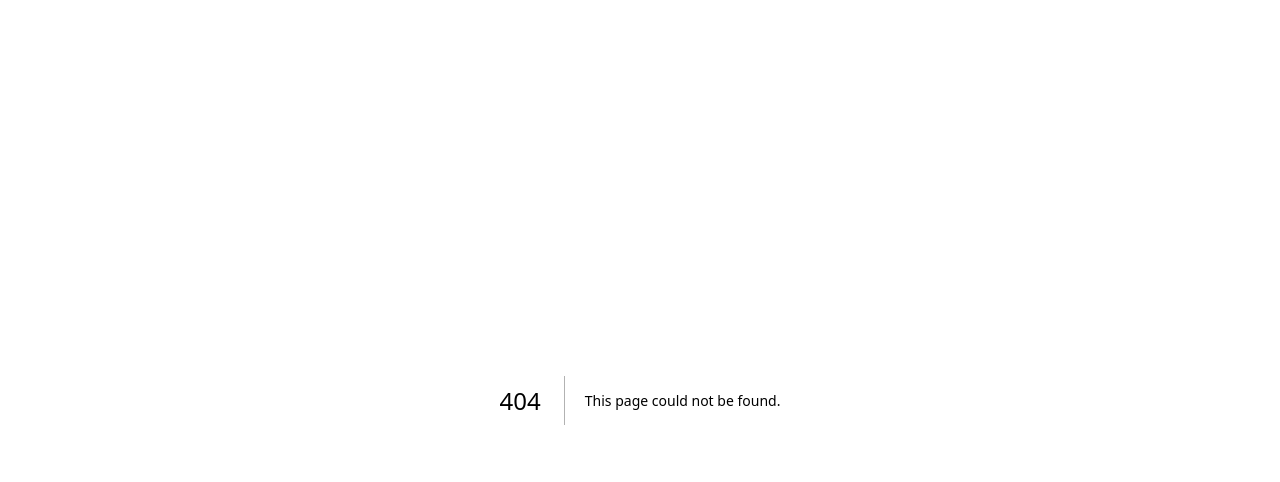
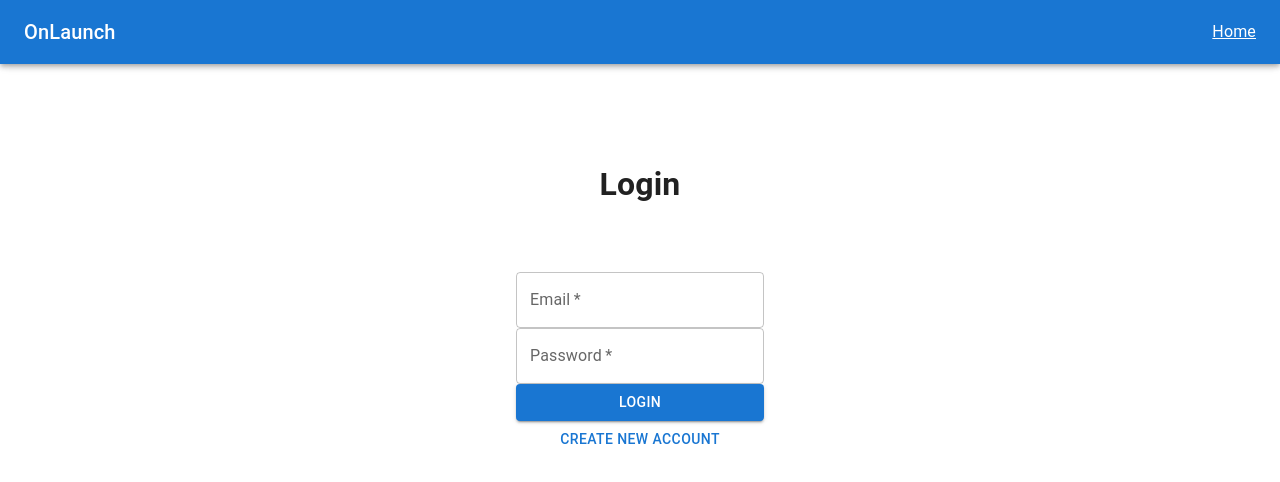
Before and after one commit to kula-app/OnLaunch, a Next.js app: page /auth in a window 1280 px wide. Before the commit this address had no page. Shown: the top 482 px of the page. Built offline with nearby package versions, Linux system fonts and the light colour scheme.

Commit message:
feat: added signup and login functionality (#31)

```diff
--- /dev/null
+++ b/components/AuthForm.tsx
@@ -0,0 +1,147 @@
+import { useState, FormEvent } from 'react';
+import styles from "../styles/Home.module.css";
+import TextField from "@mui/material/TextField";
+import Button from "@mui/material/Button";
+import { signIn } from 'next-auth/react';
+import Alert from "@mui/material/Alert";
+import Snackbar from "@mui/material/Snackbar";
+import type { AlertColor } from '@mui/material/Alert';
+import CloseIcon from "@mui/icons-material/Close";
+import IconButton from "@mui/material/IconButton";
+import { useRouter } from "next/router";
+
+const USER_API_URL = "/api/frontend/v0.1/users/";
+
+async function createUser(email: string, password: string) {
+    const response = await fetch(USER_API_URL, {
+        method: 'POST',
+        body: JSON.stringify({ email, password }),
+        headers: {
+            'Content-Type':  'application/json'
+        }
+    });
+
+    const data = await response.json();
+
+    if (!response.ok) {
+        throw new Error (data.message || 'an error occurred');
+    }
+
+    return data;
+}
+
+export default function AuthForm() {
+    const router = useRouter();
+
+    const [isLoginMode, setIsLoginMode] = useState(true);
+    const[email, setEmail] = useState("");
+    const[password, setPassword] = useState("");
+
+    const [showAlert, setShowAlert] = useState(false);
+    const [alertSeverity, setAlertSeverity] = useState<AlertColor>("success");
+    const [alertMessage, setAlertMessage] = useState("");
+
+    function switchLoginMode() {
+        setIsLoginMode((prevState) => !prevState);
+    }
+
+    function navigateToAppsPage() {
+        router.push(`/`);
+    }
+
+    async function submitHandler(event: FormEvent<HTMLFormElement>) {
+        event.preventDefault();
+
+        if (isLoginMode) {
+            const result = await signIn('credentials', {
+                redirect: false,
+                email: email,
+                password: password,
+            })
+            if (result && result.error) {
+                setAlertMessage(`Error while logging in: ${result.error}`);
+                setAlertSeverity("error");
+                setShowAlert(true);
+            } else {
+                navigateToAppsPage();
+            }
+        } else {
+            try {
+                const result = await createUser(email, password);
+
+                navigateToAppsPage();
+            } catch (error) {
+                setAlertMessage(`Error while creating user: ${error}`);
+                setAlertSeverity("error");
+                setShowAlert(true);
+            }
+        }
+    }
+
+    return (
+        <>
+            <main className={styles.main}>
+                <h1>{isLoginMode ? 'Login' : 'Sign up'}</h1>
+                <form
+                    className="column"
+                    onSubmit={submitHandler}
+                >
+                    <TextField
+                        required
+                        label="Email"
+                        id="email"
+                        onChange={(event) => setEmail(event.target.value)}
+                    />
+                    <TextField
+                        required
+                        label="Password"
+                        id="password"
+                        type="password"
+                        className="marginTopMedium"
+                        onChange={(event) => setPassword(event.target.value)}
+                    />
+                    <Button
+                        variant="contained"
+                        type="submit"
+                        className="marginTopMedium"
+                    >
+                        {isLoginMode ? 'login' : 'create account'}
+                    </Button>
+                    <Button
+                        variant="text"
+                        type="button"
+                        className="marginTopMedium"
+                        onClick={() => switchLoginMode()}
+                    >
+                        {isLoginMode ? 'create new account' : 'log in with existing account'}
+                    </Button>
+
+                </form>
+                <Snackbar
+                    open={showAlert}
+                    autoHideDuration={6000}
+                    onClose={() => setShowAlert(false)}
+                    anchorOrigin={{vertical: "bottom", horizontal: "center"}}
+                >
+                    <Alert
+                    severity={alertSeverity}
+                    action={
+                        <IconButton
+                        aria-label="close"
+                        color="inherit"
+                        size="small"
+                        onClick={() => {
+                            setShowAlert(false);
+                        }}
+                        >
+                        <CloseIcon fontSize="inherit" />
+                        </IconButton>
+                    }
+                    >
+                    {alertMessage}
+                    </Alert>
+                </Snackbar>
+            </main>
+        </>
+    )
+}
--- /dev/null
+++ b/pages/api/frontend/v0.1/users.ts
@@ -0,0 +1,62 @@
+// Next.js API route support: https://nextjs.org/docs/api-routes/introduction
+import type { NextApiRequest, NextApiResponse } from 'next';
+import { PrismaClient } from '@prisma/client';
+import { hashPassword, validatePassword } from '../../../../util/auth';
+
+const prisma = new PrismaClient()
+
+export default async function handler(
+    req: NextApiRequest,
+    res: NextApiResponse
+) {
+    switch(req.method) {
+        case 'POST':
+            const data = req.body;
+
+            const { email, password } = data;
+
+            if (!email || !email.includes('@')) {
+                res
+                    .status(422)
+                    .json({ message: 'Invalid data - email not valid'});
+                    return;
+            }
+
+            if (!(await validatePassword(password))) {
+                res
+                    .status(422)
+                    .json({ message: 'Invalid data - password not valid'});
+                return;
+            }
+
+            const lookupUser = await prisma.user.findFirst({
+                where: {
+                    email: email
+                }
+            });
+
+            if (lookupUser) {
+                res
+                    .status(409)
+                    .json({ message: 'Conflict - email already in use'});
+                return;
+            }
+
+            const hashedPassword = await hashPassword(password);
+            const user = await prisma.user.create({
+                data: {
+                    email: email,
+                    password: hashedPassword,
+                    salt: "",
+                }
+            });
+
+            res.status(201).json(user);
+            break
+
+        default:
+            res.status(405).end('method not allowed');
+            break
+    }
+
+}
--- /dev/null
+++ b/pages/auth.tsx
@@ -0,0 +1,14 @@
+import { useRouter } from "next/router";
+import Navbar from "../components/Navbar";
+import AuthForm from "../components/AuthForm";
+
+export default function Auth() {
+
+
+  return (
+    <>
+      <Navbar />
+      <AuthForm />
+    </>
+  );
+}
--- /dev/null
+++ b/util/auth.ts
@@ -0,0 +1,15 @@
+import { hash, compare } from 'bcrypt';
+
+export async function hashPassword(password: string) {
+    const hashedPassword = await hash(password, 12);
+    return hashedPassword;
+}
+
+export async function validatePassword(password: string) {
+    return password && password.trim().length > 0;
+}
+
+export async function verifyPassword(password: string, hashedPassword: string) {
+    const isValid = await compare(password, hashedPassword);
+    return isValid;
+}
```
Also changed, not shown: pages/api/auth/[...nextauth].ts (added, +45 -0 lines).
